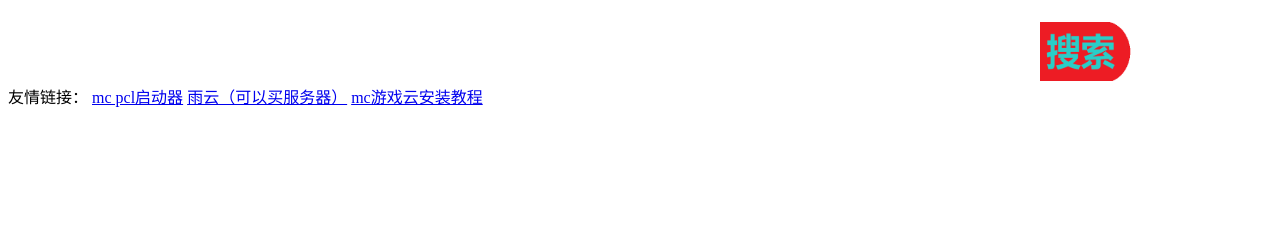
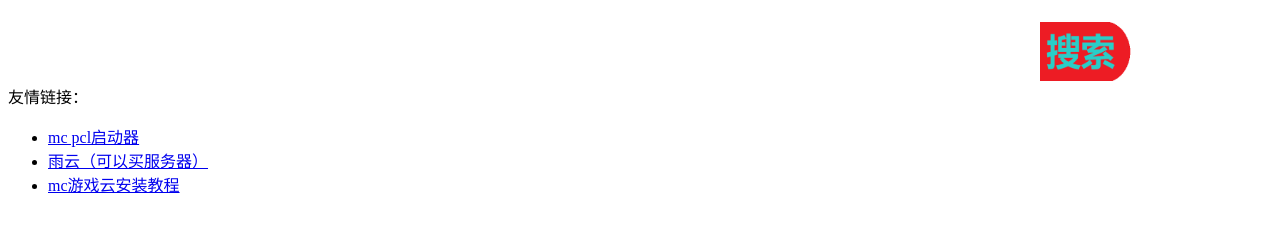
Before and after one commit to 6833321/6833321.github.io, a plain HTML site: page index.html in a window 1280 px wide. Shown: the part 70-302 px from the top of the page. Drawn offline with Linux system fonts and the light colour scheme.

Commit message:
Update index.html

```diff
--- a/index.html
+++ b/index.html
@@ -28,9 +28,11 @@
     </noscript>
   <footer>
   友情链接：
-      <a href="https://6833321.github.io/Release%202.6.7.exe">mc pcl启动器</a>
-      <a href="https://www.rainyun.com/MzE4NTcx_">雨云（可以买服务器）</a>
-      <a href="https://blog.csdn.net/songlll1/article/details/138394810">mc游戏云安装教程</a>
+      <ul>
+      <li><a href="https://6833321.github.io/Release%202.6.7.exe">mc pcl启动器</a></li>
+      <li><a href="https://www.rainyun.com/MzE4NTcx_">雨云（可以买服务器）</a></li>
+      <li><a href="https://blog.csdn.net/songlll1/article/details/138394810">mc游戏云安装教程</a></li>
+      </ul>
   </footer>
 </body>
 </html>
```
